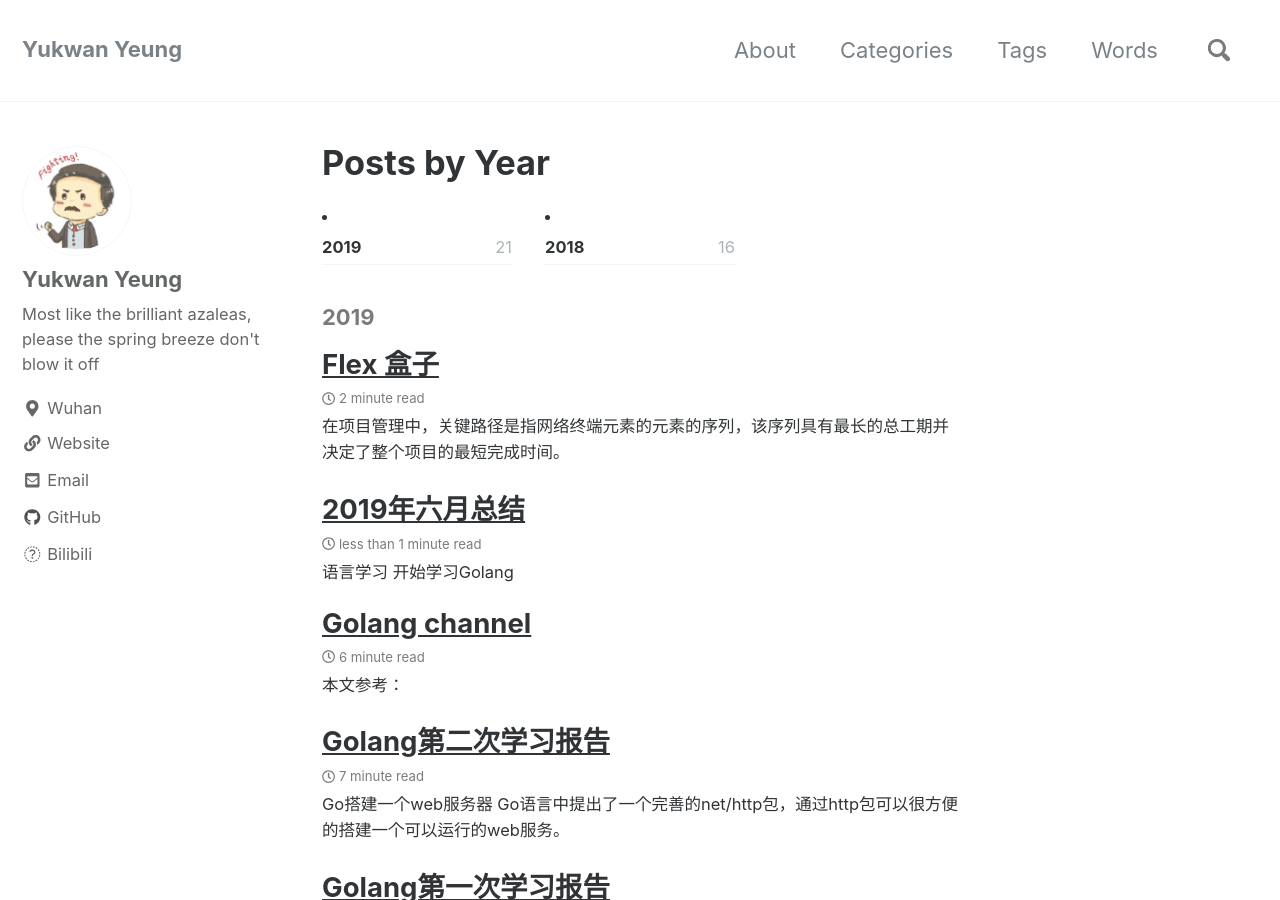
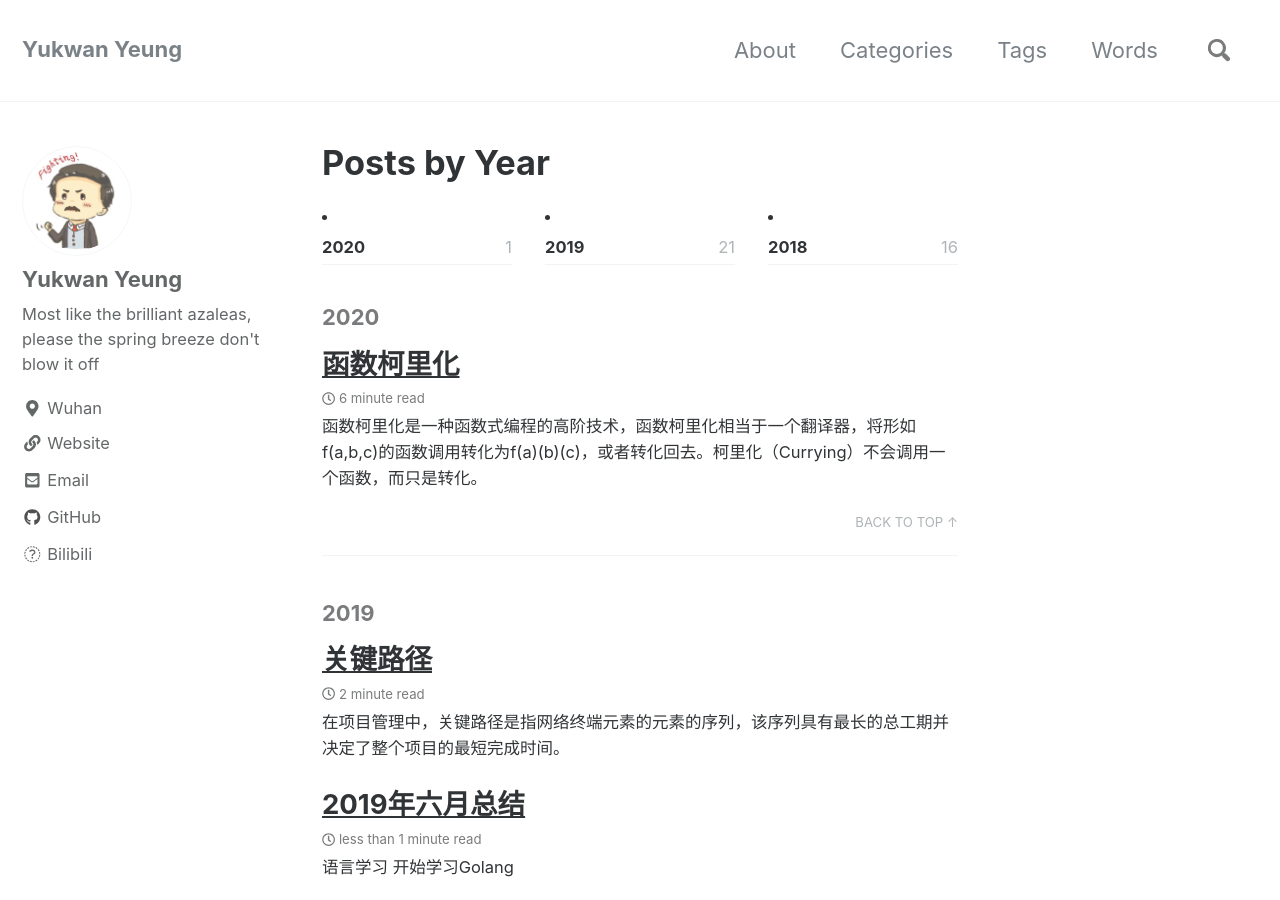
Before and after one commit to YuunYang/blog, a Jekyll site: the page built from _pages/year-archive.md, in a window 1280 px wide and 900 px high. Built offline with Jekyll 4.4.1, drawn with Linux system fonts in a browser that asks for light colours; nearby versions of some CDN libraries; emoji names are drawn with the system emoji font; formulas are drawn with MathJax 3; some of the changed lines change nothing that is shown.

Commit message:
add new posts

````diff
--- a/_posts/cn-version/2019-11-01-Critical-Path.md
+++ b/_posts/cn-version/2019-11-01-Critical-Path.md
@@ -1,5 +1,5 @@
 ---
-title: "Flex 盒子"
+title: "关键路径"
 categories:
   - algorithm
 tags:
--- /dev/null
+++ b/_posts/cn-version/2020-01-14-currying.md
@@ -0,0 +1,110 @@
+---
+title: "函数柯里化"
+categories:
+  - FrontTech
+tags:
+  - currying
+  - functional programming
+entries_layout: grid
+author_profile: true
+toc: true
+toc_label: "目录"
+toc_sticky: true
+---
+
+函数柯里化是一种函数式编程的高阶技术，函数柯里化相当于一个翻译器，将形如f(a,b,c)的函数调用转化为f(a)(b)(c)，或者转化回去。柯里化（Currying）不会调用一个函数，而只是转化。
+
+> 下面的两个🌰同样出现在[常见JS代码题](/fronttech/common-algorithms/#%E5%87%BD%E6%95%B0%E6%9F%AF%E9%87%8C%E5%8C%96)
+
+## Talk is cheap
+🌰一
+
+```javascript
+function add() {
+  var _args = [].slice.call(arguments); // line 2
+  var adder = function () { // line 3
+    var calculate = function() { // line 4
+      [].push.apply(_args, [].slice.call(arguments)); // line 5
+      return calculate;
+    };
+    calculate.toString = function () {
+      return _args.reduce(function (a, b) {
+        return a + b;
+      });
+    }
+    return calculate;
+  }
+  return adder.apply(null, [].slice.call(arguments)); // line 15
+}
+console.log(add(1, 2, 3, 4, 5).toString());  // 15
+console.log(add(1, 2, 3, 4)(5).toString());  // 15
+console.log(add(1)(2)(3)(4)(5).toString());  // 15
+```
+
+### 逐行分析
+- 首先在 line 2 位置，_args 顾名思义就是函数运行所需要的参数，它首先会存储 add 第一次执行时的参数例如上面例子中分别为 `1,2,3,4,5`，`1,2,3,4`，`1`；
+- 然后，可以看到 line 15 行，add 返回的是 adder，并且传入了第一次调用的 arguments，即上述的：`1,2,3,4,5`，`1,2,3,4`，`1`；
+- 所以看回 line 3 的 adder，adder 的唯一作用就是返回又是一个函数 calculate，因此我们关注 calculate；
+- calculate 首先将当前 arguments push 到 _args 中（注意，这里的 arguments 一定不是上面说到的第一次调用时的 arguments，见后面解释），然后再返回一个 calculate 以供下一次调用访问。
+- toString 方法在函数运行时会自动执行（应该是这样吧），其实也可以换成一个自定义的方法，反正它的作用是计算在最后所有参数全部集中到一个 `_args` 之后，对参数的集中操作。
+
+### 解析
+以 `console.log(add(1)(2)(3)(4)(5).toString());` 为例，如果我们最后不显示的调用 `toString()`，我们会发现打印出来的是一个函数 —— `calculate`，这里的函数就是我们前一个 `calculate` 返回的 `calculate`，这里形成了一个闭包，外部定义的 _args 变量会一直保存在 `adder` 里，这也是能够把后面每一次调用都统一起来的原因。
+
+### 优化
+上面的代码可以更简洁吗？可以
+```javascript
+function add() {
+  var _args = [];
+  var adder = function () {
+    [].push.apply(_args, [].slice.call(arguments));
+    return adder;
+  }
+  adder.toString = function () {
+    return _args.reduce(function (a, b) {
+      return a + b;
+    });
+  }
+  return adder.apply(null, [].slice.call(arguments));
+}
+console.log(add(1, 2, 3, 4, 5).toString());  // 15
+console.log(add(1, 2, 3, 4)(5).toString());  // 15
+console.log(add(1)(2)(3)(4)(5).toString());  // 15
+```
+前面说过，js 柯里化的精髓就在如何将后续的参数追加到一个数组中，而也说过，闭包存在于 `adder` 中，所以自然可以直接在 `adder` 中进行相应的操作。
+
+## Show me your code
+🌰二
+
+```javascript
+function curry (fn, args) {
+  var length = fn.length;
+  args = args || [];
+  return function () {
+    var _args = args.slice (0), i;
+    for (i = 0; i < arguments.length; i++) {
+      _args.push (arguments[i]);
+    }
+    if (_args.length < length) {
+      return curry.call (this, fn, _args);
+    } else {
+      return fn.apply (this, _args);
+    }
+  };
+}
+var add = curry (function (a, b, c) {
+  console.log (a + b + c);
+});
+add (1, 2, 3); // 6
+add (1) (2, 3); // 6
+add (1) (2) (3); // 6
+```
+
+### 分析
+具体的原理不再赘述，柯里化的思想就是参数集合起来。
+- 这里同样有一个闭包，在这个闭包中同样保持着一个变量 `length` 和 `args`，这里的 length 就是函数的参数个数，上面的例子中，参数个数就是3；
+- 这里通过对 `_args` 中追加每一次调用的参数，并将其与函数长度 —— length 做比较，很好理解，如果参数的个数已经大于等于函数所需的参数个数，那么自然直接返回函数执行即可。
+
+## 🌰对比
+
+例子一中的代码可以不用指定参数个数，因为我们需要在最后都显示的执行一次 `toString` 方法。而例子二需要指定是因为我们创建的 `curry` 函数里，有判断相关参数个数的代码。
````
